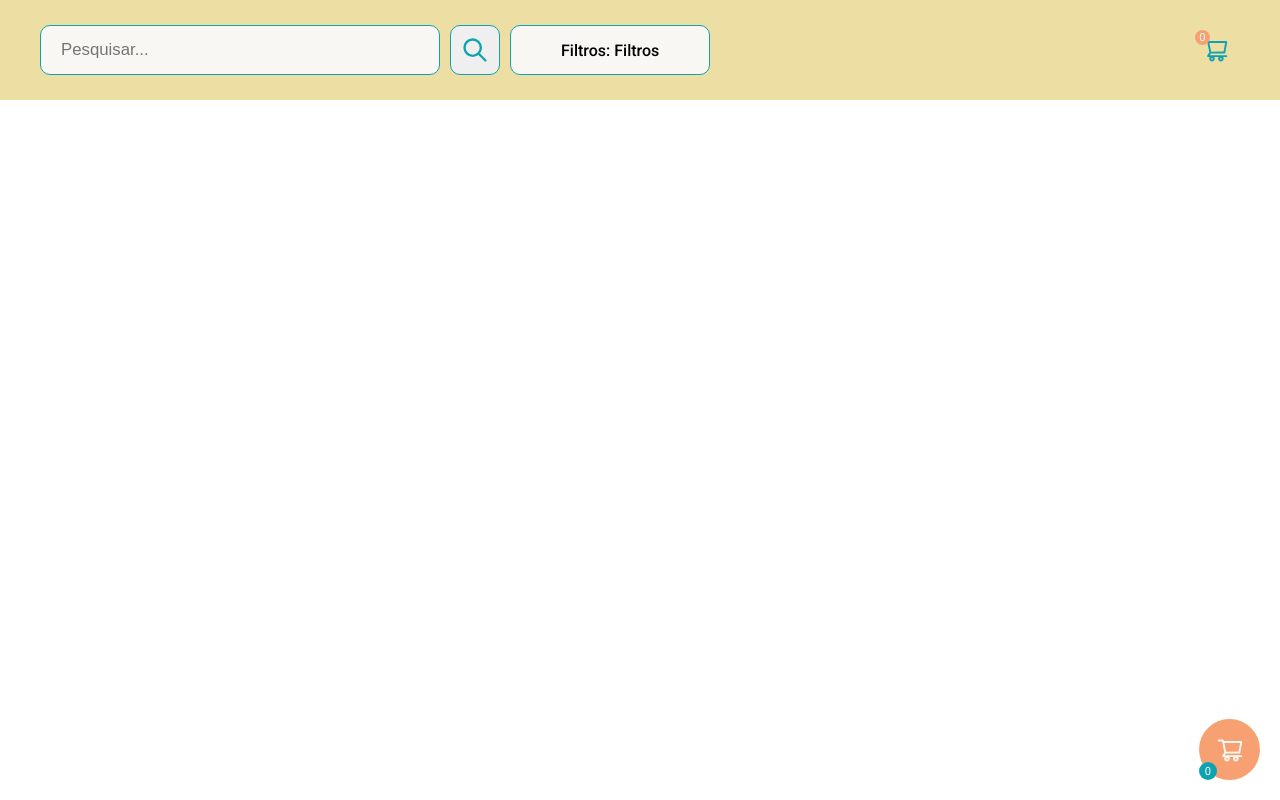
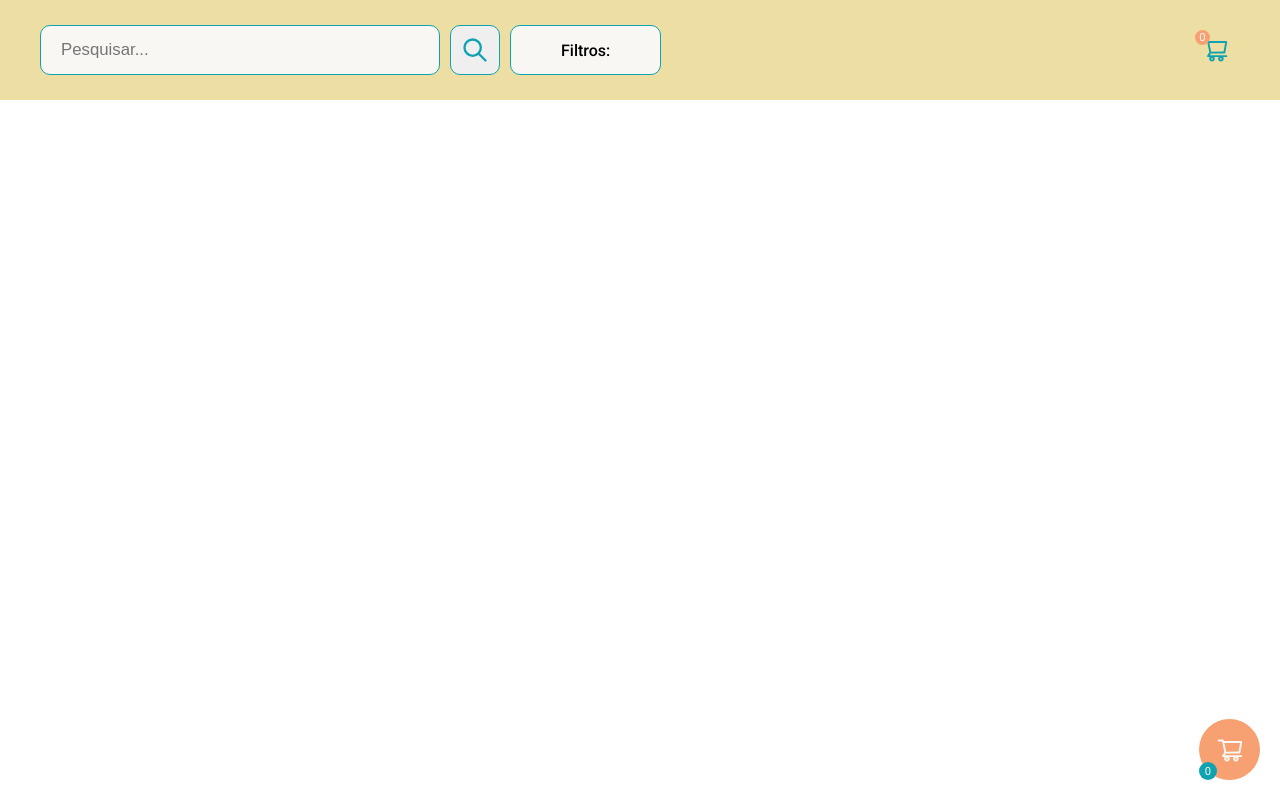
Before and after one commit to felipe-AGomes/mercadolivre-shopping-cart, a Next.js app: page / in a window 1280 px wide. Built offline with nearby package versions, Linux system fonts and the light colour scheme.

Commit message:
refactor: separate filter for a component

```diff
--- /dev/null
+++ b/src/components/Filter/Filter.module.css
@@ -0,0 +1,57 @@
+.sort__contain {
+	display: flex;
+	align-items: center;
+	justify-content: center;
+
+	position: relative;
+	background: var(--background);
+	padding: 0 50px;
+	border: solid 1px var(--blue);
+	height: 50px;
+	border-radius: 10px;
+	cursor: pointer;
+}
+
+.sort__contain.active {
+	border-bottom-left-radius: 0;
+	border-bottom-right-radius: 0;
+}
+
+.sort__contain h3 {
+	font-size: 1rem;
+	font-weight: 500;
+	white-space: nowrap;
+}
+
+.sort__contain ul {
+	display: flex;
+	align-items: center;
+	justify-content: center;
+	flex-direction: column;
+
+	position: absolute;
+	top: 50px;
+	width: max-content;
+	background: inherit;
+	border-top: solid 1px var(--blue);
+	padding-top: 20px;
+	width: 100%;
+	opacity: 0;
+	overflow: hidden;
+	transition: 0.2s;
+	border-bottom-left-radius: 10px;
+	border-bottom-right-radius: 10px;
+}
+
+.sort__contain ul.active {
+	height: auto;
+	opacity: 1;
+}
+
+.sort__contain ul li {
+	font-size: 1rem;
+	font-weight: 500;
+	list-style: none;
+	margin-bottom: 20px;
+	cursor: pointer;
+}
--- /dev/null
+++ b/src/components/Filter/index.tsx
@@ -0,0 +1,37 @@
+import { useState } from 'react';
+import S from './Filter.module.css';
+import useAppContext from '@/hooks/useAppContext';
+import useHandleSubmit from '@/hooks/useHandleSubmit';
+
+export default function Filter() {
+	const { products } = useAppContext();
+	const { addSort } = useHandleSubmit();
+	const [filterOpen, setFilterOpen] = useState(false);
+
+	const handleFilterOpen = () => {
+		setFilterOpen(!filterOpen);
+	};
+
+	return (
+		<div
+			className={`${S.sort__contain} ${filterOpen ? S.active : ''}`}
+			onClick={handleFilterOpen}
+		>
+			<h3>Filtros: {products?.sort ? products.sort.name : ''}</h3>
+			{products?.available_sorts && (
+				<ul className={`${filterOpen ? S.active : ''}`}>
+					{products.available_sorts.map((sort) => {
+						return (
+							<li
+								key={sort.id}
+								onClick={() => addSort(sort.id)}
+							>
+								{sort.name}
+							</li>
+						);
+					})}
+				</ul>
+			)}
+		</div>
+	);
+}
--- a/src/components/HeaderPage/HeaderPage.module.css
+++ b/src/components/HeaderPage/HeaderPage.module.css
@@ -61,49 +61,6 @@
 	border: solid 1px var(--blue);
 }
 
-.sort__contain {
-	display: flex;
-	align-items: center;
-	justify-content: center;
-
-	position: relative;
-	background: var(--background);
-	padding: 0 50px;
-	border: solid 1px var(--blue);
-	height: 50px;
-	border-radius: 10px;
-	cursor: pointer;
-}
-
-.sort__contain h3 {
-	font-size: 1rem;
-	font-weight: 500;
-	white-space: nowrap;
-}
-
-.sort__contain ul {
-	display: flex;
-	align-items: center;
-	justify-content: center;
-	flex-direction: column;
-
-	position: absolute;
-	top: 50px;
-	width: max-content;
-	background: inherit;
-	border-top: solid 1px var(--blue);
-	padding-top: 20px;
-	width: 100%;
-}
-
-.sort__contain ul li {
-	font-size: 1rem;
-	font-weight: 500;
-	list-style: none;
-	margin-bottom: 20px;
-	cursor: pointer;
-}
-
 @media (min-width: 700px) {
 	.header__contain {
 		justify-content: space-between;
--- a/src/components/HeaderPage/index.tsx
+++ b/src/components/HeaderPage/index.tsx
@@ -9,22 +9,18 @@ import useAppContext from '@/hooks/useAppContext';
 import useHandleSubmit from '@/hooks/useHandleSubmit';
 import S from './HeaderPage.module.css';
 import { useState } from 'react';
+import Filter from '../Filter';
 
 export default function HeaderPage() {
 	const { register, handleSubmit, reset } = useForm<SearchProductsInput>({
 		defaultValues: { query: '' },
 	});
-	const { searchProductsSubmit, addSort } = useHandleSubmit();
-	const { cartIsOpen, products, setCartIsOpen } = useAppContext();
-	const [filterOpen, setFilterOpen] = useState(false);
+	const { searchProductsSubmit } = useHandleSubmit();
+	const { cartIsOpen, setCartIsOpen } = useAppContext();
 
 	const onSubmit = (data: SearchProductsInput) => {
 		searchProductsSubmit(data);
 		reset();
-	};
-
-	const handleFilterOpen = () => {
-		setFilterOpen(!filterOpen);
 	};
 
 	return (
@@ -43,26 +39,7 @@ export default function HeaderPage() {
 					<HiOutlineSearch size={28} />
 				</button>
 
-				<div
-					className={S.sort__contain}
-					onClick={handleFilterOpen}
-				>
-					<h3>Filtros: {products?.sort ? products.sort.name : 'Filtros'}</h3>
-					{products?.available_sorts && filterOpen && (
-						<ul>
-							{products.available_sorts.map((sort) => {
-								return (
-									<li
-										key={sort.id}
-										onClick={() => addSort(sort.id)}
-									>
-										{sort.name}
-									</li>
-								);
-							})}
-						</ul>
-					)}
-				</div>
+				<Filter />
 			</form>
 			<div
 				className={`${S.cartIcon__contain} ${cartIsOpen ? S.active : ''}`}
```
